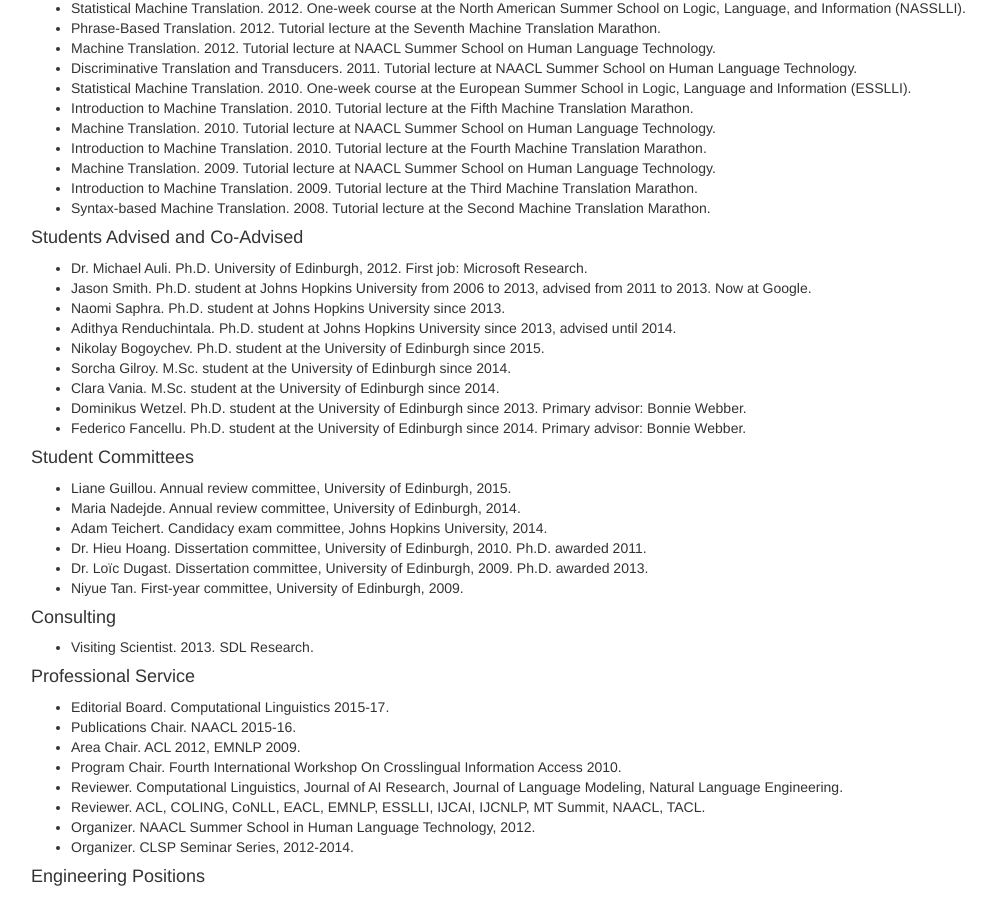
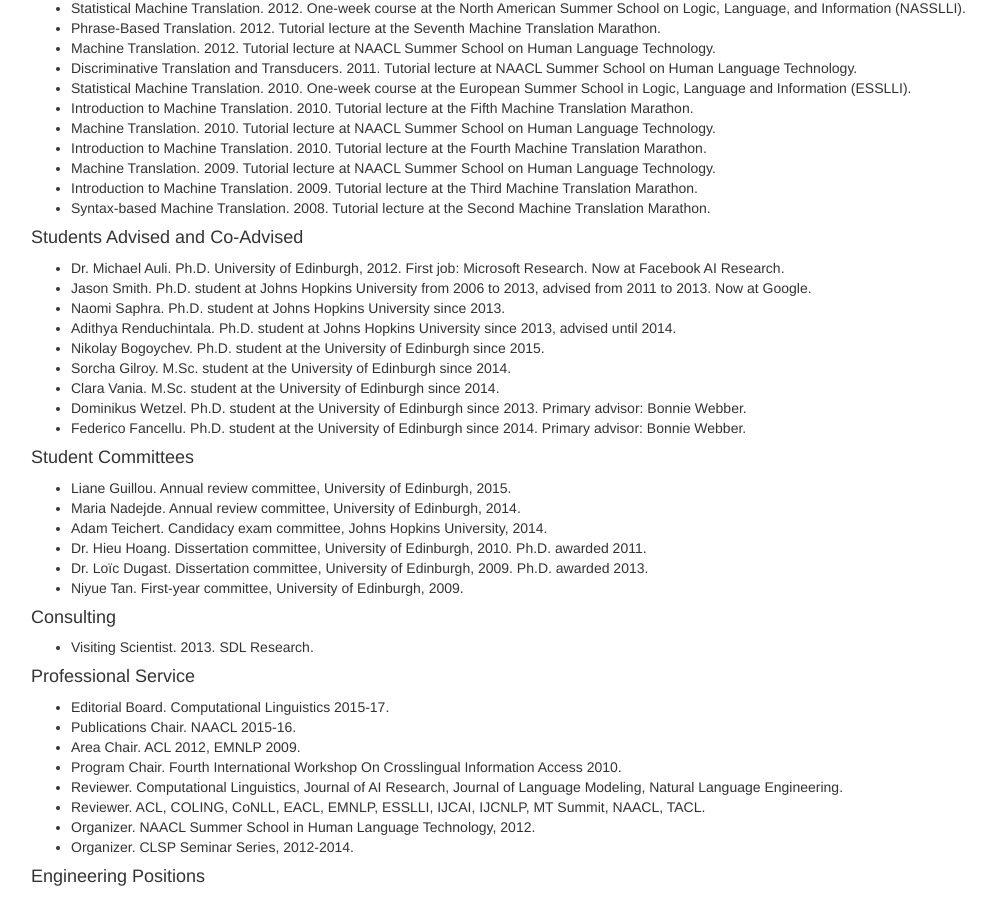
Before and after one commit to alopez/alopez.github.com, a Jekyll site: the page built from cv.html, in a window 1280 px wide and 900 px high, scrolled down 2113 px. Shown: the whole window, without its empty margins (24-1020 px from the left). Built offline with Jekyll 4.4.1, drawn with Linux system fonts in a browser that asks for light colours.

Commit message:
Update Auli's information

```diff
--- a/cv.html
+++ b/cv.html
@@ -233,7 +233,7 @@ after-pubs:
     items:
       -
         title: Dr. Michael Auli
-        detail: Ph.D. University of Edinburgh, 2012. First job&#58; Microsoft Research
+        detail: Ph.D. University of Edinburgh, 2012. First job&#58; Microsoft Research. Now at Facebook AI Research
       -
         title: Jason Smith
         detail: Ph.D. student at Johns Hopkins University from 2006 to 2013, advised from 2011 to 2013. Now at Google
```
